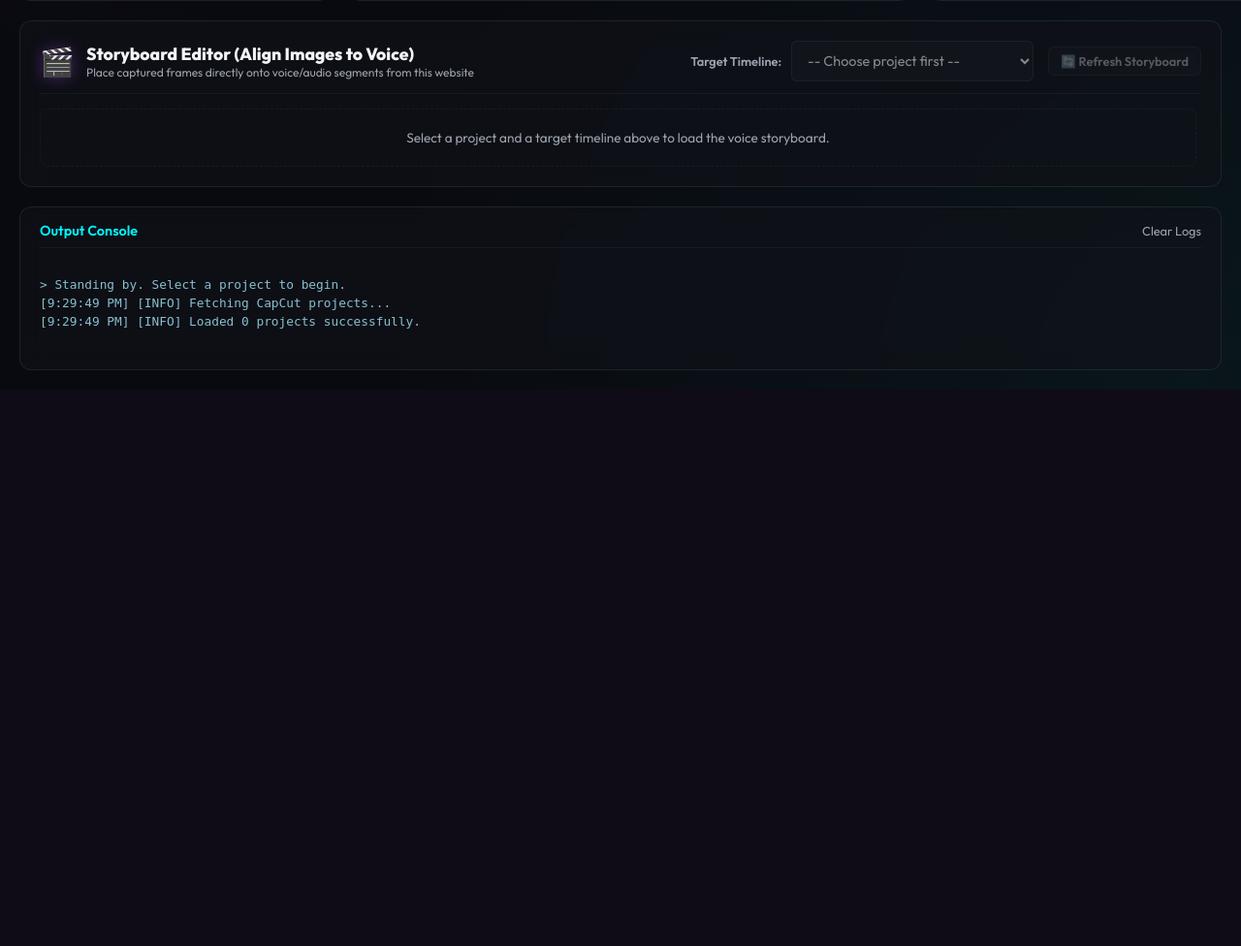
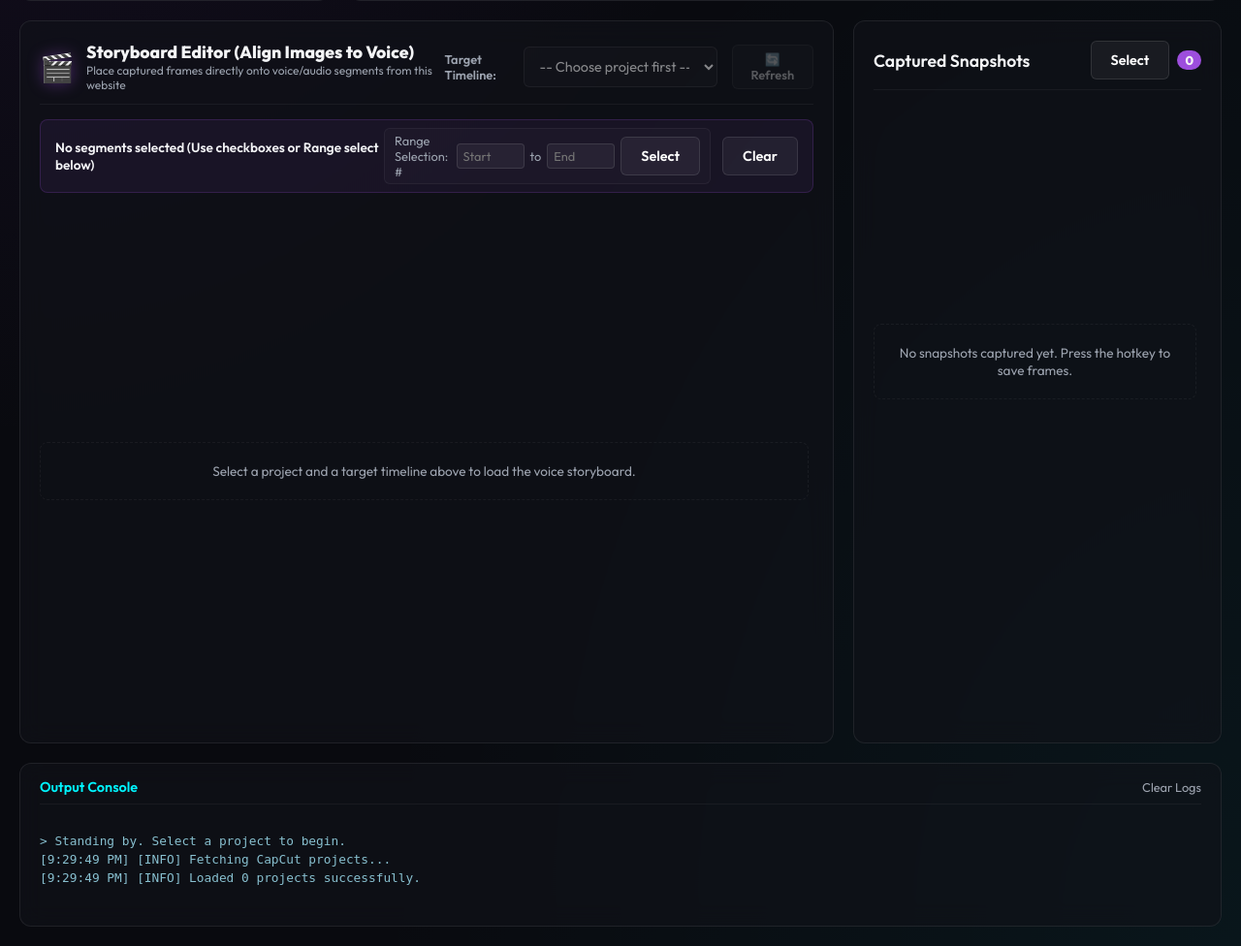
Before and after one commit to Lskram/Snapshot-Studio, a Flask app: page / in a window 1280 px wide. Shown: the part 796-1772 px from the top of the page at 97% size. Before the commit the page ends 1178 px from the top, so only its background shows below. Run offline with Flask 3, Linux system fonts and the light colour scheme; data that the repository does not hold is empty; some libraries are stand-ins or nearby versions.

Commit message:
Fix layout split columns, add numerical ranges select, segment index numbering, and fix end_us NameError

```diff
--- a/app.py
+++ b/app.py
@@ -850,6 +850,7 @@ def storyboard_assign_image(name, timeline_uuid):
 
         video_segments = video_track.setdefault('segments', [])
 
+        end_us = start_us + duration_us
         # Keep only segments that do not overlap with the new range [start_us, end_us)
         video_segments = [
             v for v in video_segments
--- a/static/css/style.css
+++ b/static/css/style.css
@@ -91,12 +91,17 @@ body {
     gap: 10px;
 }
 
-/* MAIN LAYOUT */
-.app-main {
+/* LAYOUT SECTIONS */
+.upper-layout {
     display: grid;
-    grid-template-columns: 320px 1fr 340px;
+    grid-template-columns: 320px 1fr;
     gap: 20px;
-    min-height: 520px;
+}
+
+.lower-layout {
+    display: grid;
+    grid-template-columns: 1fr 380px;
+    gap: 20px;
 }
 
 .glass-card {
@@ -481,7 +486,8 @@ body {
     display: flex;
     flex-direction: column;
     gap: 12px;
-    max-height: 440px;
+    height: 520px;
+    max-height: 520px;
     padding-right: 5px;
 }
 
@@ -641,8 +647,8 @@ body {
     display: flex;
     justify-content: space-between;
     align-items: center;
-    background: rgba(157, 78, 221, 0.06);
-    border: 1px solid rgba(157, 78, 221, 0.15);
+    background: rgba(157, 78, 221, 0.08);
+    border: 1px solid rgba(157, 78, 221, 0.2);
     padding: 8px 15px;
     border-radius: 8px;
     margin-bottom: 12px;
@@ -656,7 +662,23 @@ body {
 
 .selection-actions {
     display: flex;
-    gap: 8px;
+    align-items: center;
+    gap: 12px;
+}
+
+.range-select-container {
+    display: flex;
+    align-items: center;
+    gap: 6px;
+    background: rgba(255, 255, 255, 0.02);
+    border: 1px solid rgba(255, 255, 255, 0.05);
+    padding: 4px 10px;
+    border-radius: 6px;
+}
+
+.range-select-container span {
+    font-size: 0.8rem;
+    color: var(--text-secondary);
 }
 
 .storyboard-checkbox-col {
@@ -675,7 +697,8 @@ body {
 }
 
 .storyboard-timeline {
-    max-height: 480px;
+    height: 520px;
+    max-height: 520px;
     overflow-y: auto;
     display: flex;
     flex-direction: column;
--- a/static/js/app.js
+++ b/static/js/app.js
@@ -798,7 +798,7 @@ function renderStoryboard(storyboard) {
     }
 
     storyboardTimeline.innerHTML = '';
-    storyboard.forEach(row => {
+    storyboard.forEach((row, idx) => {
         const rowDiv = document.createElement('div');
         rowDiv.className = 'storyboard-row';
 
@@ -863,7 +863,8 @@ function renderStoryboard(storyboard) {
         `;
 
         const checkboxHtml = `
-            <div class="storyboard-checkbox-col">
+            <div class="storyboard-checkbox-col" style="flex-direction: column; gap: 4px; min-width: 45px;">
+                <span style="font-size: 0.8rem; font-weight: 800; color: var(--accent-purple); margin-bottom: 2px;">#${idx + 1}</span>
                 <input type="checkbox" class="storyboard-row-checkbox" data-start="${row.start}" data-end="${row.start + row.duration}" onclick="handleCheckboxClick(event)">
             </div>
         `;
@@ -1245,7 +1246,6 @@ function handleCheckboxClick(e) {
 
 function updateStoryboardSelectionHeader() {
     const checkedCheckboxes = Array.from(document.querySelectorAll('.storyboard-row-checkbox:checked'));
-    const bar = document.getElementById('storyboard-selection-bar');
     const info = document.getElementById('storyboard-selection-info');
 
     if (checkedCheckboxes.length > 0) {
@@ -1256,9 +1256,8 @@ function updateStoryboardSelectionHeader() {
         const duration = maxEnd - minStart;
 
         info.textContent = `Selected: ${checkedCheckboxes.length} segments (Range: ${minStart.toFixed(2)}s to ${maxEnd.toFixed(2)}s, Total Duration: ${duration.toFixed(2)}s)`;
-        bar.style.display = 'flex';
     } else {
-        bar.style.display = 'none';
+        info.textContent = `No segments selected (Use checkboxes or Range selection)`;
     }
 }
 
@@ -1269,8 +1268,34 @@ function clearStoryboardSelection() {
     updateStoryboardSelectionHeader();
 }
 
+function selectRangeByIndices() {
+    const startInput = document.getElementById('input-range-start');
+    const endInput = document.getElementById('input-range-end');
+
+    const startIdx = parseInt(startInput.value);
+    const endIdx = parseInt(endInput.value);
+
+    if (isNaN(startIdx) || isNaN(endIdx)) {
+        alert("Please enter both Start and End sequence numbers (e.g. 1 to 5).");
+        return;
+    }
+
+    const checkboxes = Array.from(document.querySelectorAll('.storyboard-row-checkbox'));
+    if (checkboxes.length === 0) return;
+
+    const [min, max] = [startIdx, endIdx].sort((a, b) => a - b);
+
+    checkboxes.forEach((cb, idx) => {
+        const num = idx + 1;
+        cb.checked = (num >= min && num <= max);
+    });
+
+    updateStoryboardSelectionHeader();
+}
+
 // Export functions to global scope for HTML onclick bindings
 window.launchCapCut = launchCapCut;
 window.killCapCut = killCapCut;
 window.clearStoryboardSelection = clearStoryboardSelection;
 window.handleCheckboxClick = handleCheckboxClick;
+window.selectRangeByIndices = selectRangeByIndices;
--- a/templates/index.html
+++ b/templates/index.html
@@ -35,8 +35,8 @@
             </div>
         </header>
 
-        <!-- MAIN LAYOUT -->
-        <main class="app-main">
+        <!-- UPPER LAYOUT (MEDIA SELECT & VIDEO PLAYER) -->
+        <div class="upper-layout">
             <!-- LEFT CONTROL PANEL -->
             <section class="panel-left glass-card">
                 <div class="card-section">
@@ -159,6 +159,52 @@
                     </div>
                 </div>
             </section>
+        </div>
+
+        <!-- LOWER LAYOUT (STORYBOARD EDITOR & SNAP GALLERY SIDE-BY-SIDE) -->
+        <div class="lower-layout">
+            <!-- STORYBOARD ALIGNMENT EDITOR -->
+            <section class="app-storyboard glass-card">
+                <div class="storyboard-header">
+                    <div class="storyboard-title-area">
+                        <span class="storyboard-logo-icon">🎬</span>
+                        <div>
+                            <h2>Storyboard Editor (Align Images to Voice)</h2>
+                            <p>Place captured frames directly onto voice/audio segments from this website</p>
+                        </div>
+                    </div>
+                    <div class="storyboard-controls">
+                        <div class="target-select-row">
+                            <label for="select-storyboard-timeline">Target Timeline:</label>
+                            <select id="select-storyboard-timeline" class="form-control" style="width: 200px;" disabled>
+                                <option value="">-- Choose project first --</option>
+                            </select>
+                        </div>
+                        <button id="btn-reload-storyboard" class="btn btn-secondary btn-sm" disabled>
+                            🔄 Refresh
+                        </button>
+                    </div>
+                </div>
+
+                <!-- SELECTION BAR (ALWAYS VISIBLE HEADER) -->
+                <div id="storyboard-selection-bar" class="storyboard-selection-bar">
+                    <span id="storyboard-selection-info">No segments selected (Use checkboxes or Range select below)</span>
+                    <div class="selection-actions">
+                        <div class="range-select-container">
+                            <span>Range Selection: #</span>
+                            <input type="number" id="input-range-start" min="1" placeholder="Start" class="form-control range-input" style="width: 70px; display: inline-block; padding: 2px 6px; height: 26px; font-size: 0.8rem; background: rgba(255,255,255,0.05); border: 1px solid rgba(255,255,255,0.1); color:#fff; border-radius:4px;">
+                            <span>to</span>
+                            <input type="number" id="input-range-end" min="1" placeholder="End" class="form-control range-input" style="width: 70px; display: inline-block; padding: 2px 6px; height: 26px; font-size: 0.8rem; background: rgba(255,255,255,0.05); border: 1px solid rgba(255,255,255,0.1); color:#fff; border-radius:4px;">
+                            <button class="btn btn-secondary btn-xs" onclick="selectRangeByIndices()">Select</button>
+                        </div>
+                        <button class="btn btn-secondary btn-xs" onclick="clearStoryboardSelection()">Clear</button>
+                    </div>
+                </div>
+
+                <div id="storyboard-timeline" class="storyboard-timeline">
+                    <div class="empty-state">Select a project and a target timeline above to load the voice storyboard.</div>
+                </div>
+            </section>
 
             <!-- RIGHT PANEL (SNAP GALLERY) -->
             <section class="panel-right glass-card">
@@ -174,41 +220,7 @@
                     <div class="empty-state">No snapshots captured yet. Press the hotkey to save frames.</div>
                 </div>
             </section>
-        </main>
-
-        <!-- STORYBOARD ALIGNMENT EDITOR -->
-        <section class="app-storyboard glass-card">
-            <div class="storyboard-header">
-                <div class="storyboard-title-area">
-                    <span class="storyboard-logo-icon">🎬</span>
-                    <div>
-                        <h2>Storyboard Editor (Align Images to Voice)</h2>
-                        <p>Place captured frames directly onto voice/audio segments from this website</p>
-                    </div>
-                </div>
-                <div class="storyboard-controls">
-                    <div class="target-select-row">
-                        <label for="select-storyboard-timeline">Target Timeline:</label>
-                        <select id="select-storyboard-timeline" class="form-control" style="width: 250px;" disabled>
-                            <option value="">-- Choose project first --</option>
-                        </select>
-                    </div>
-                    <button id="btn-reload-storyboard" class="btn btn-secondary btn-sm" disabled>
-                        🔄 Refresh Storyboard
-                    </button>
-                </div>
-            </div>
-            <!-- SELECTION BAR (HIDDEN BY DEFAULT) -->
-            <div id="storyboard-selection-bar" class="storyboard-selection-bar" style="display: none;">
-                <span id="storyboard-selection-info">Selected: 0 clips (0.00s)</span>
-                <div class="selection-actions">
-                    <button class="btn btn-secondary btn-xs" onclick="clearStoryboardSelection()">Clear Selection</button>
-                </div>
-            </div>
-            <div id="storyboard-timeline" class="storyboard-timeline">
-                <div class="empty-state">Select a project and a target timeline above to load the voice storyboard.</div>
-            </div>
-        </section>
+        </div>
 
         <!-- TERMINAL CONSOLE LOGS -->
         <footer class="app-console glass-card">
```
